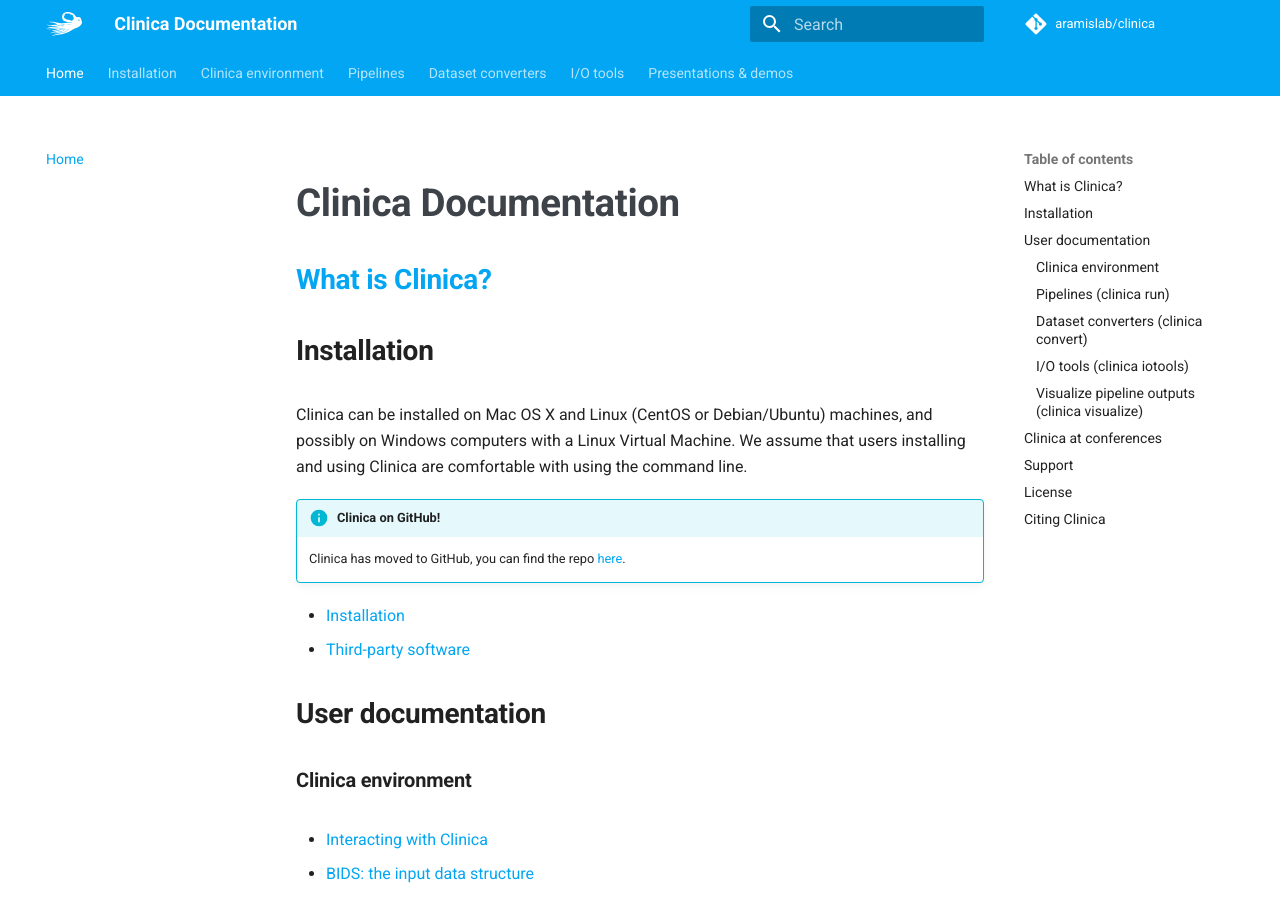
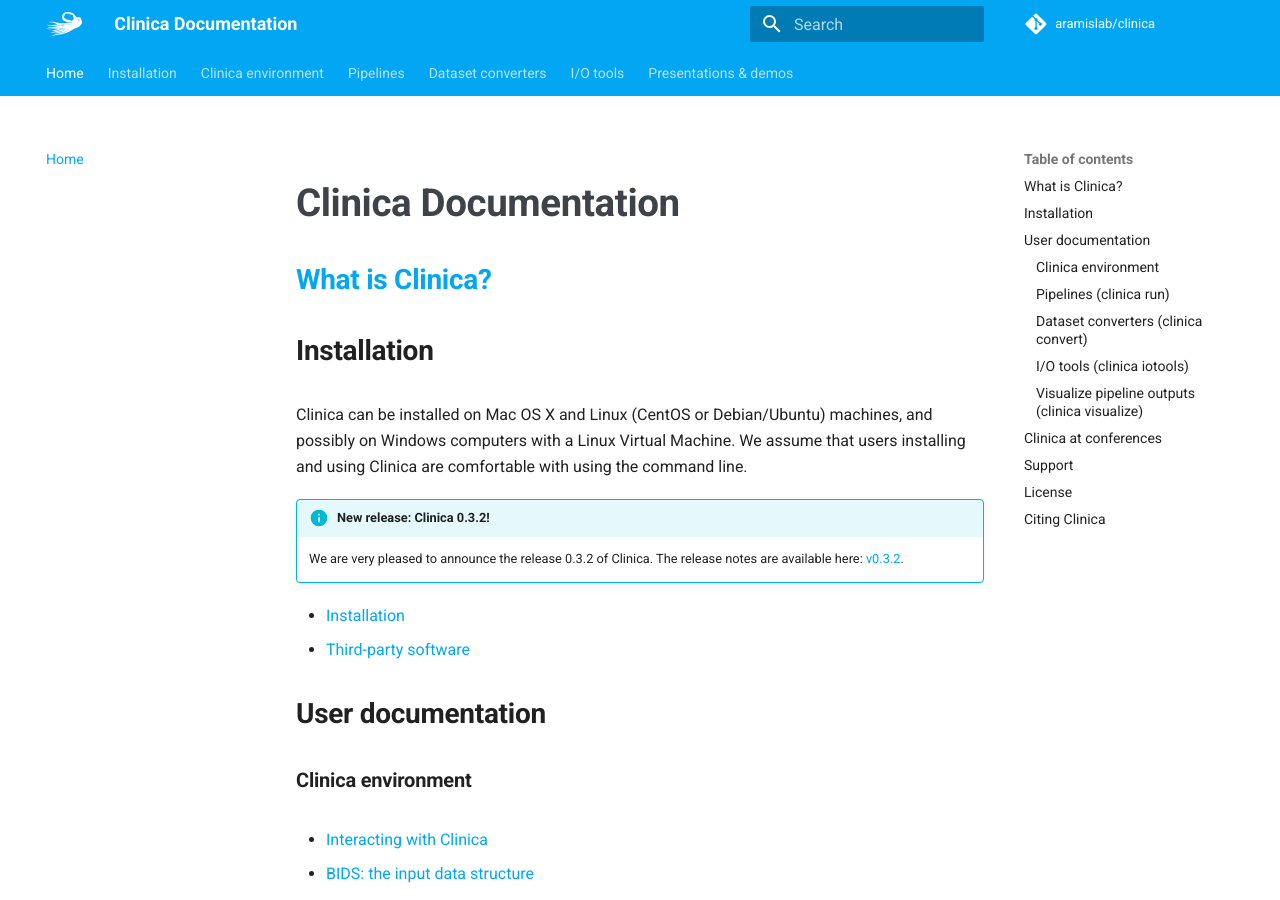
Before and after one commit to aramis-lab/clinica, an MkDocs documentation site: the page built from docs/index.md, in a window 1280 px wide and 900 px high. Built offline with MkDocs 1.6.1 and Material for MkDocs 9.7.7, drawn with Linux system fonts in a browser that asks for light colours; comment, search, counter and statistics services are not loaded.

Commit message:
Add reference to v0.3.2 release

```diff
--- a/docs/index.md
+++ b/docs/index.md
@@ -6,11 +6,11 @@
 
 Clinica can be installed on Mac OS X and Linux (CentOS or Debian/Ubuntu) machines, and possibly on Windows computers with a Linux Virtual Machine. We assume that users installing and using Clinica are comfortable with using the command line.
 
-!!! info "Clinica on GitHub!"
-    Clinica has moved to GitHub, you can find the repo [here](https://github.com/aramis-lab/clinica/).
+<!-- !!! info "Clinica on GitHub!"
+    Clinica has moved to GitHub, you can find the repo [here](https://github.com/aramis-lab/clinica/).-->
 
-<!-- !!! info "New release: Clinica 0.2!"
-    We are very pleased to announce the release 0.2 of Clinica. The release notes are available here: [v0.2.0](https://github.com/aramis-lab/clinica/releases/tag/v0.2.0), [v0.2.1](https://github.com/aramis-lab/clinica/releases/tag/v0.2.1). -->
+!!! info "New release: Clinica 0.3.2!"
+    We are very pleased to announce the release 0.3.2 of Clinica. The release notes are available here: [v0.3.2](http://bit.ly/2tfZjvh).
 
 <!-- ### Installing Clinica from source -->
   - [Installation](./Installation)
```
